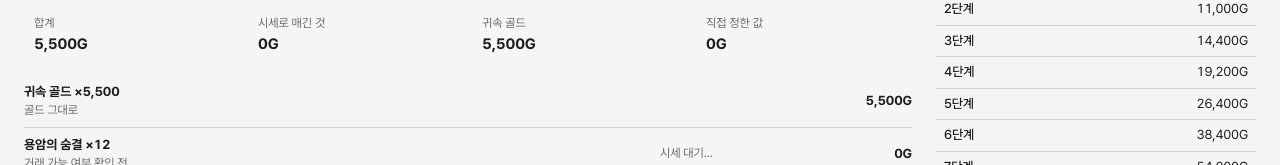
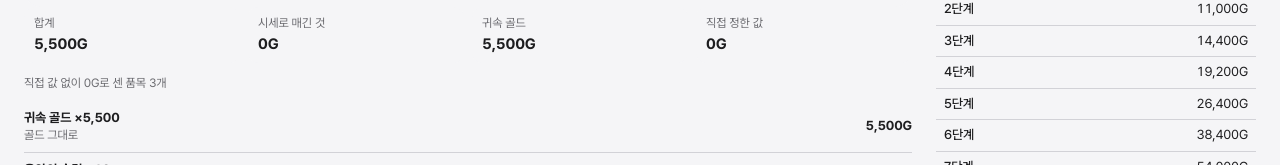
Before and after one commit to loakraken/loakraken-web, a Next.js app: page /tools/hell-reward in a window 1280 px wide. Shown: the part 454-619 px from the top of the page. Built offline with nearby package versions, Linux system fonts and the light colour scheme; no server answers.

Commit message:
[FIX] 지옥 · 나락 보상: 직접 값 없이 0G로 센 품목 수를 보임
PM 총괄 #1525: 시세 없는 품목이 조용히 0으로 셈되지 않게. 합계 아래 한 줄(처음부터 있음, 숫자만 바뀜).

```diff
--- a/components/tools/hell-reward.module.css
+++ b/components/tools/hell-reward.module.css
@@ -68,6 +68,13 @@
   font-variant-numeric: tabular-nums;
   white-space: nowrap;
   overflow-wrap: normal;
+}
+.zero {
+  margin: 0 0 8px;
+  color: var(--muted-foreground);
+  font-size: 12px;
+  font-variant-numeric: tabular-nums;
+  white-space: nowrap;
 }
 .lines {
   display: grid;
--- a/components/tools/hell-reward.tsx
+++ b/components/tools/hell-reward.tsx
@@ -89,6 +89,8 @@ export function HellRewardTool() {
   const failure =
     prices.error instanceof MarketQueryError ? prices.error.info : prices.error ? { code: "LOST_ARK_API_ERROR", status: 502 } : null;
   const kindLabel = KINDS.find((k) => k.value === kind)!.label;
+  // Counted lines valued by the user that still have no value: shown, never a silent 0 (PM 총괄 #1525).
+  const zeroManual = value.lines.filter((l) => !l.notChosen && (l.pricing.kind === "MANUAL" || l.unpriced) && !(l.unit ?? 0)).length;
 
   return (
     <div className={quote.page}>
@@ -178,6 +180,8 @@ export function HellRewardTool() {
                   <dd>{`${goldText(value.manual)}G`}</dd>
                 </div>
               </dl>
+              {/* One short line, there from the first paint (it only changes its count). */}
+              <p className={styles.zero}>{`직접 값 없이 0G로 센 품목 ${zeroManual}개`}</p>
               <ul className={styles.lines} aria-label="보상 품목">
                 {value.lines.map((line) => {
                   const pair = line.key === "destruction" || line.key === "guardian" || line.key === "destinyStone" || line.key === "chaosStone";
```
Also changed, not shown: 1 other file (tests, documents, lock files or other folders).
